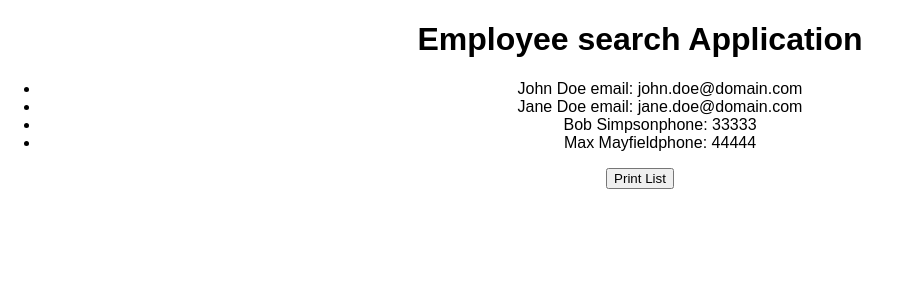
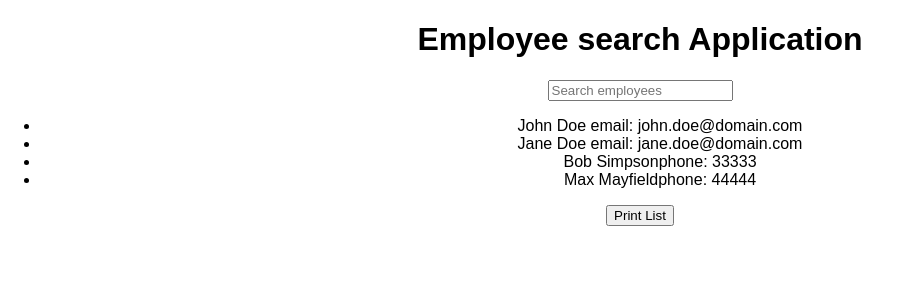
Before and after one commit to candentira/employee-list, a React (Create React App) app: page / in a window 1280 px wide. Shown: the top 300 px of the page, without its empty margins (0-900 px from the left). Built offline with nearby package versions, Linux system fonts and the light colour scheme.

Commit message:
Add list search functionality

```diff
--- a/src/App.css
+++ b/src/App.css
@@ -2,3 +2,8 @@
   font-family: sans-serif;
   text-align: center;
 }
+
+.App div {
+  margin-top: 1em;
+  margin-bottom: 1em;
+}
--- /dev/null
+++ b/src/components/common/Search.js
@@ -0,0 +1,16 @@
+import PropTypes from 'prop-types';
+import { SEARCH_INPUT_PLACEHOLDER } from '../../messages/lang';
+
+function Search({ onChange }) {
+  const handleChange = (e) => onChange(e.target.value);
+  return <div><input type="text" onChange={handleChange} placeholder={SEARCH_INPUT_PLACEHOLDER} /></div>;
+}
+
+export default Search;
+Search.propTypes = {
+  onChange: PropTypes.func,
+};
+
+Search.defaultProps = {
+  onChange: () => {},
+};
--- a/src/components/employeeList/EmployeeList.js
+++ b/src/components/employeeList/EmployeeList.js
@@ -1,8 +1,10 @@
 import PropTypes from 'prop-types';
 import Employee from '../employee/Employee';
+import { EMPTY_EMPLOYEE_LIST } from '../../messages/lang';
 
 export default function EmployeeList({ employees }) {
-  return (
+  return employees && employees.length ? (
+    <div>
       <ul>
         {employees.map((employee) => (
           <li key={employee.id}>
@@ -10,7 +12,8 @@ export default function EmployeeList({ employees }) {
           </li>
         ))}
       </ul>
-  );
+    </div>
+  ) : <div>{EMPTY_EMPLOYEE_LIST}</div>;
 }
 
 EmployeeList.propTypes = {
--- a/src/components/employeeList/EmployeeListContainer.js
+++ b/src/components/employeeList/EmployeeListContainer.js
@@ -2,10 +2,12 @@ import { useEffect, useState } from 'react';
 import EmployeeList from './EmployeeList';
 import Loading from '../common/Loading';
 import PrintButton from '../common/PrintButton';
+import Search from '../common/Search';
 import { getActiveEmployees } from '../../server';
 
 export default function EmployeeListContainer() {
   const [employees, setEmployees] = useState([]);
+  const [employeeFilter, setEmployeeFilter] = useState();
   const [dataLoaded, setDataLoaded] = useState(false);
 
   const fetchData = async () => {
@@ -31,6 +33,15 @@ export default function EmployeeListContainer() {
     })();
   }, []);
 
+  const onSearchChange = (filter) => setEmployeeFilter(filter.toLowerCase());
+
+  const filteredEmployees = employees.filter((employee) => {
+    // could be searching by any employee data
+    // const dataStr = Object.values(employee).join(' ').toLowerCase();
+    const dataStr = `${employee.firstName} ${employee.lastName}`.toLowerCase();
+    return employeeFilter ? dataStr.includes(employeeFilter) : true;
+  });
+
   const consolePrint = (employee) => {
     // as per requirements, could be changed in future
     // eslint-disable-next-line
@@ -39,7 +50,8 @@ export default function EmployeeListContainer() {
 
   return dataLoaded ? (
     <>
-      <EmployeeList employees={employees} />
+      <Search onChange={onSearchChange} />
+      <EmployeeList employees={filteredEmployees} />
       <PrintButton data={employees} onClick={consolePrint} />
     </>
   ) : (
--- a/src/messages/lang.js
+++ b/src/messages/lang.js
@@ -3,3 +3,5 @@ export const PHONE = 'phone';
 export const EMPLOYEE_RENDERER_NO_DEPARTMENT = 'Employee data error: Unsupported department';
 export const NO_DATA_MESSAGE = 'Data is loading... Please wait';
 export const PRINT_LIST = 'Print List';
+export const SEARCH_INPUT_PLACEHOLDER = 'Search employees';
+export const EMPTY_EMPLOYEE_LIST = 'No employees found';
```
Lines whose indentation alone changed are shown as unchanged.
